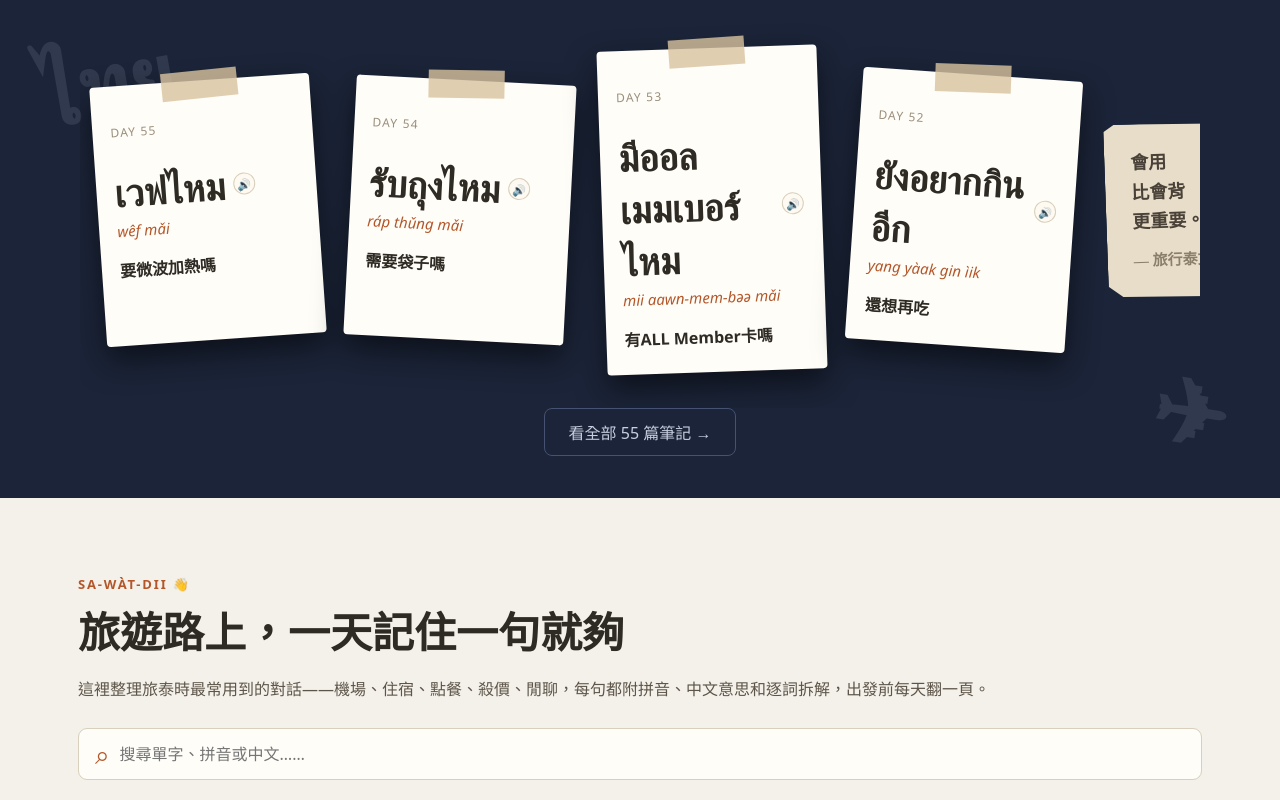
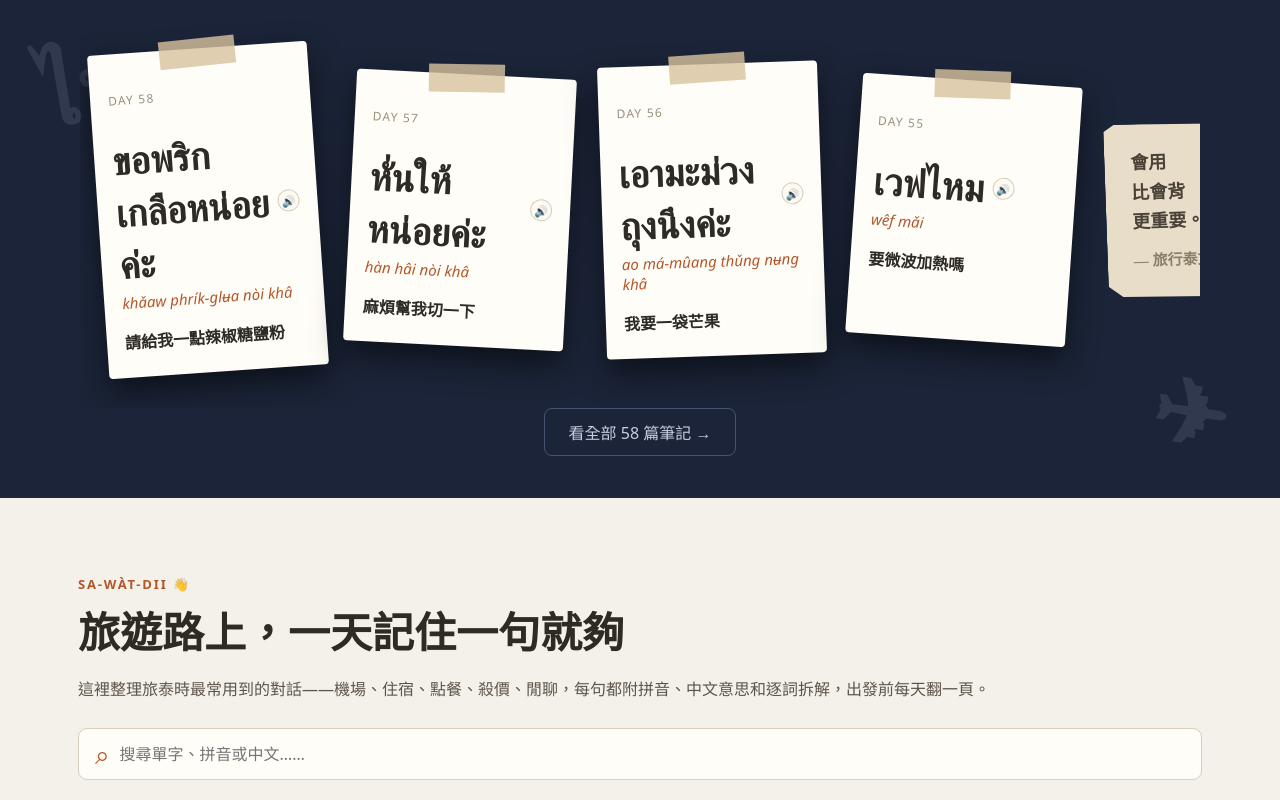
Before and after one commit to phineascarter-arch/thai-travel-notes, a React (Vite) app: page / in a window 1280 px wide. Shown: the part 960-1760 px from the top of the page. Built offline with nearby package versions, Linux system fonts and the light colour scheme.

Commit message:
Add Day 56-58: buying fruit from a street cart (picking fruit, asking it cut, chili-salt-sugar dip)

```diff
--- a/src/data/notes.ts
+++ b/src/data/notes.ts
@@ -47,6 +47,110 @@ export interface Note {
 
 export const notes: Note[] = [
   {
+    day: 58,
+    date: "2026.09.17",
+    thai: "ขอพริกเกลือหน่อยค่ะ",
+    roman: "khǎaw phrík-glʉa nòi khâ",
+    zh: "請給我一點辣椒糖鹽粉",
+    category: "購物殺價",
+    pattern: "ขอ + [調味料] + หน่อย",
+    examples: [
+      {
+        zh: "請給我一點辣椒糖鹽粉",
+        thai: "ขอพริกเกลือหน่อยค่ะ",
+        roman: "khǎaw phrík-glʉa nòi khâ",
+        tokens: [
+          { thai: "ขอ", roman: "khǎaw", zh: "請給我" },
+          { thai: "พริกเกลือ", roman: "phrík-glʉa", zh: "辣椒糖鹽粉" },
+          { thai: "หน่อย", roman: "nòi", zh: "一點" },
+          { thai: "ค่ะ", roman: "khâ", zh: "（女性禮貌詞尾）" },
+        ],
+      },
+      {
+        zh: "沾芭樂很好吃",
+        thai: "จิ้มกับฝรั่งอร่อยมาก",
+        roman: "jîm gàp fà-ràng àròi mâak",
+        tokens: [
+          { thai: "จิ้มกับ", roman: "jîm gàp", zh: "沾、配" },
+          { thai: "ฝรั่ง", roman: "fà-ràng", zh: "芭樂" },
+          { thai: "อร่อยมาก", roman: "àròi mâak", zh: "很好吃" },
+        ],
+      },
+    ],
+    note: "พริกเกลือ（Prik kluea）字面是「辣椒＋鹽」，但實際上一定會加糖調成又辣又鹹又甜的沾粉，是路邊水果攤的招牌沾醬，沾著吃酸的水果（芭樂、鳳梨、還沒熟的芒果，見 Day 56）特別對味，很道地的吃法，不好意思開口就吃不到這味。",
+  },
+  {
+    day: 57,
+    date: "2026.09.16",
+    thai: "หั่นให้หน่อยค่ะ",
+    roman: "hàn hâi nòi khâ",
+    zh: "麻煩幫我切一下",
+    category: "購物殺價",
+    pattern: "[動詞] + ให้หน่อย（請對方幫忙做某事）",
+    examples: [
+      {
+        zh: "麻煩幫我切一下",
+        thai: "หั่นให้หน่อยค่ะ",
+        roman: "hàn hâi nòi khâ",
+        tokens: [
+          { thai: "หั่น", roman: "hàn", zh: "切、切片" },
+          { thai: "ให้", roman: "hâi", zh: "幫、為（我）" },
+          { thai: "หน่อย", roman: "nòi", zh: "一點、麻煩" },
+          { thai: "ค่ะ", roman: "khâ", zh: "（女性禮貌詞尾）" },
+        ],
+      },
+      {
+        zh: "也請給我一根水果籤",
+        thai: "ขอไม้จิ้มด้วยค่ะ",
+        roman: "khǎaw mái-jîm dûai khâ",
+        tokens: [
+          { thai: "ขอ", roman: "khǎaw", zh: "請給我" },
+          { thai: "ไม้จิ้ม", roman: "mái-jîm", zh: "水果籤、竹籤" },
+          { thai: "ด้วย", roman: "dûai", zh: "也、順便" },
+          { thai: "ค่ะ", roman: "khâ", zh: "（女性禮貌詞尾）" },
+        ],
+      },
+    ],
+    note: "路邊水果攤買整顆水果（見 Day 56）時，老闆通常會問要不要幫忙削皮切塊，直接說這句最快；切好的水果通常會附一根 ไม้จิ้ม（竹籤）方便直接吃，沒附的話也可以像例句 2 一樣主動要。",
+  },
+  {
+    day: 56,
+    date: "2026.09.15",
+    thai: "เอามะม่วงถุงนึงค่ะ",
+    roman: "ao má-mûang thǔng nʉng khâ",
+    zh: "我要一袋芒果",
+    category: "購物殺價",
+    pattern: "เอา + [水果] + ถุงนึง（水果攤點貨句型）",
+    examples: [
+      {
+        zh: "我要一袋芒果",
+        thai: "เอามะม่วงถุงนึงค่ะ",
+        roman: "ao má-mûang thǔng nʉng khâ",
+        tokens: [
+          { thai: "เอา", roman: "ao", zh: "要、拿" },
+          { thai: "มะม่วง", roman: "má-mûang", zh: "芒果" },
+          { thai: "ถุงนึง", roman: "thǔng nʉng", zh: "一袋" },
+          { thai: "ค่ะ", roman: "khâ", zh: "（女性禮貌詞尾）" },
+        ],
+      },
+      {
+        zh: "還有芭樂、木瓜、西瓜、鳳梨",
+        thai: "ยังมีฝรั่ง มะละกอ แตงโม สับปะรดด้วยค่ะ",
+        roman: "yang mii fà-ràng, má-lá-gɔɔ, dtɛɛng-moo, sàp-bpà-rót dûai khâ",
+        tokens: [
+          { thai: "ยังมี", roman: "yang mii", zh: "還有" },
+          { thai: "ฝรั่ง", roman: "fà-ràng", zh: "芭樂" },
+          { thai: "มะละกอ", roman: "má-lá-gɔɔ", zh: "木瓜" },
+          { thai: "แตงโม", roman: "dtɛɛng-moo", zh: "西瓜" },
+          { thai: "สับปะรด", roman: "sàp-bpà-rót", zh: "鳳梨" },
+          { thai: "ด้วย", roman: "dûai", zh: "也、還" },
+          { thai: "ค่ะ", roman: "khâ", zh: "（女性禮貌詞尾）" },
+        ],
+      },
+    ],
+    note: "เอา + 水果 + ถุงนึง 換掉水果就能點別的，路邊水果攤（รถเข็นผลไม้）常見的還有芭樂(ฝรั่ง)、木瓜(มะละกอ)、西瓜(แตงโม)、鳳梨(สับปะรด)；買整顆水果常會被問要不要幫忙切塊（見 Day 57）、要不要沾粉（見 Day 58）。",
+  },
+  {
     day: 55,
     date: "2026.09.14",
     thai: "เวฟไหม",
```
